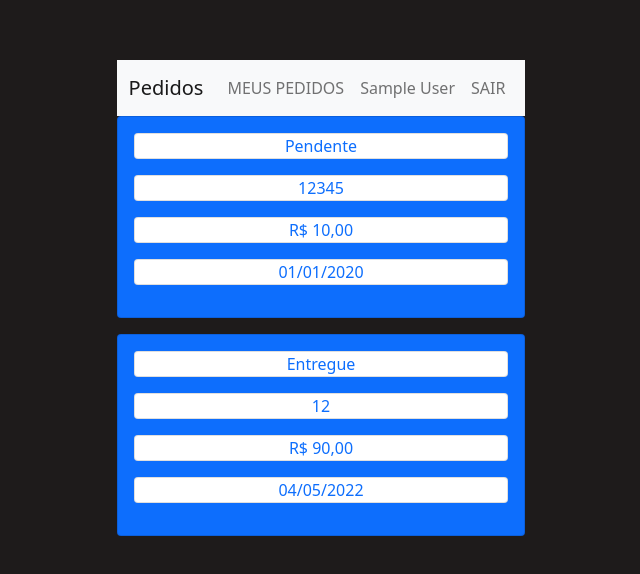
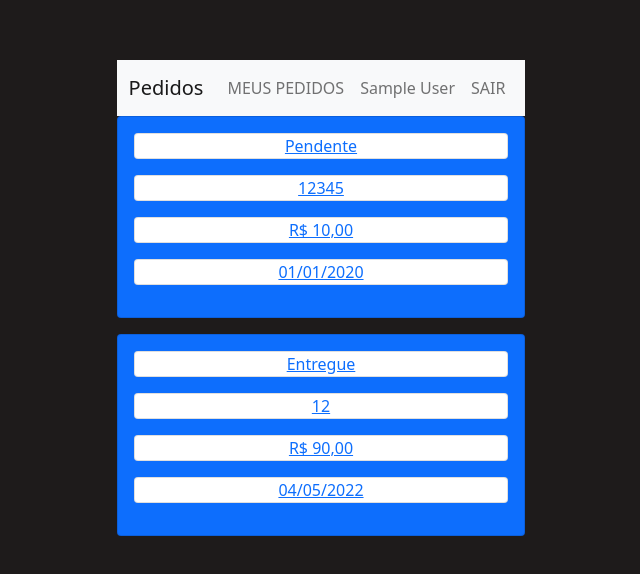
Before and after one commit to williamnstolb/trybe-delivery-app, a React (Create React App) app in the folder front-end/: page /customer/orders in a window 1280 px wide. Shown: the part 140-714 px from the top of the page, without its empty margins (319-959 px from the left). Built offline with nearby package versions, Linux system fonts and the light colour scheme; sample sign-in values are in the browser's storage.

Commit message:
Fix: PATH para o customer

```diff
--- a/front-end/src/components/OrderCard.jsx
+++ b/front-end/src/components/OrderCard.jsx
@@ -7,8 +7,10 @@ function SalesCard(props) {
     id, role, status,
     deliveryNumber, totalPrice, salesDate } = props;
 
+  const PATH = (role === 'sales') ? '/seller/orders' : '/customer/orders';
+
   return (
-    <div className="card card-body bg-primary mb-3">
+    <a className="card card-body bg-primary mb-3" href={ `${PATH}/${id}` }>
       <p
         className="card text-primary text-center"
         data-testid={ `${role}_orders__element-delivery-status-${id}` }
@@ -37,7 +39,7 @@ function SalesCard(props) {
       >
         {salesDate}
       </p>
-    </div>
+    </a>
   );
 }
 
```
